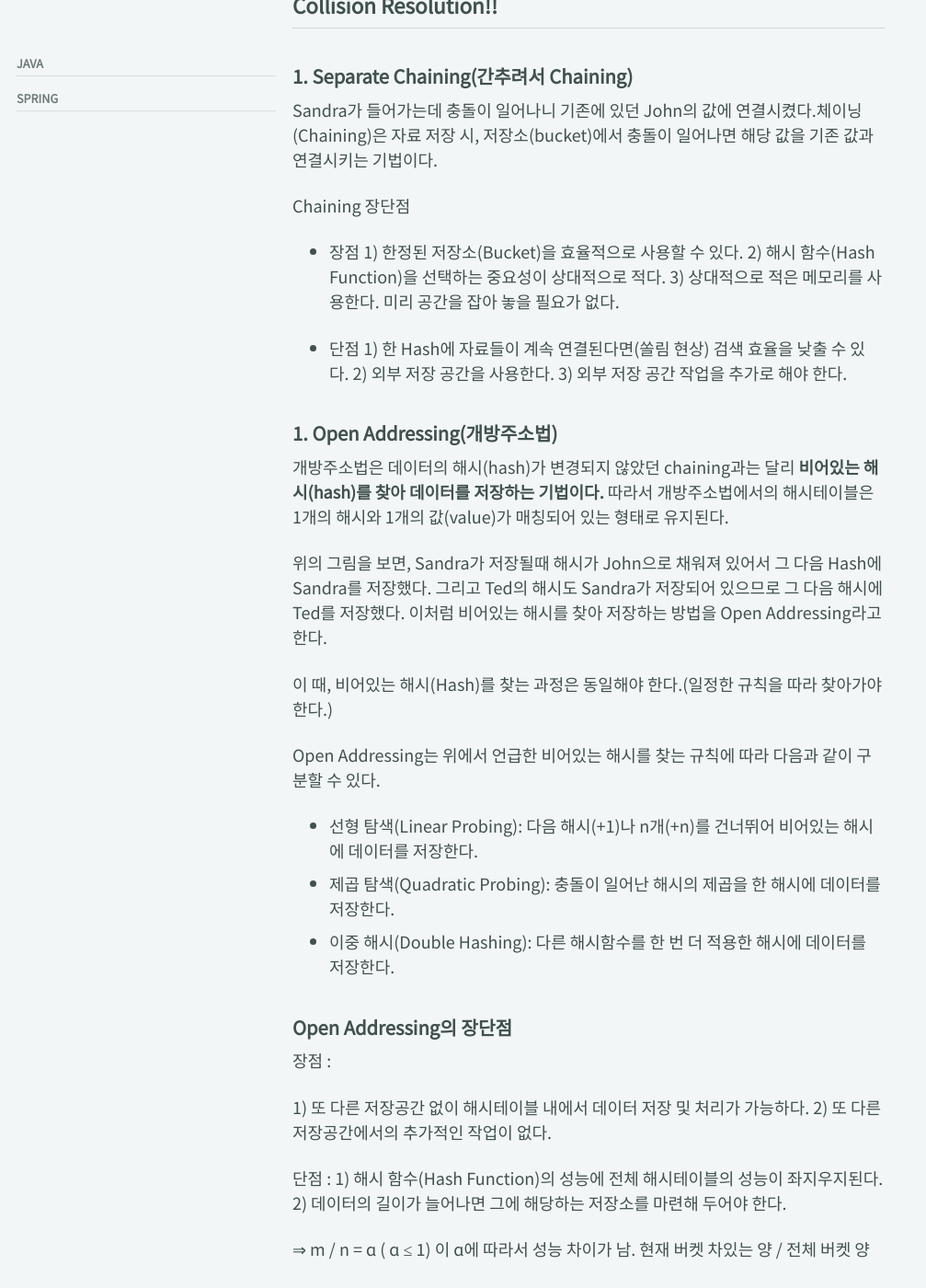
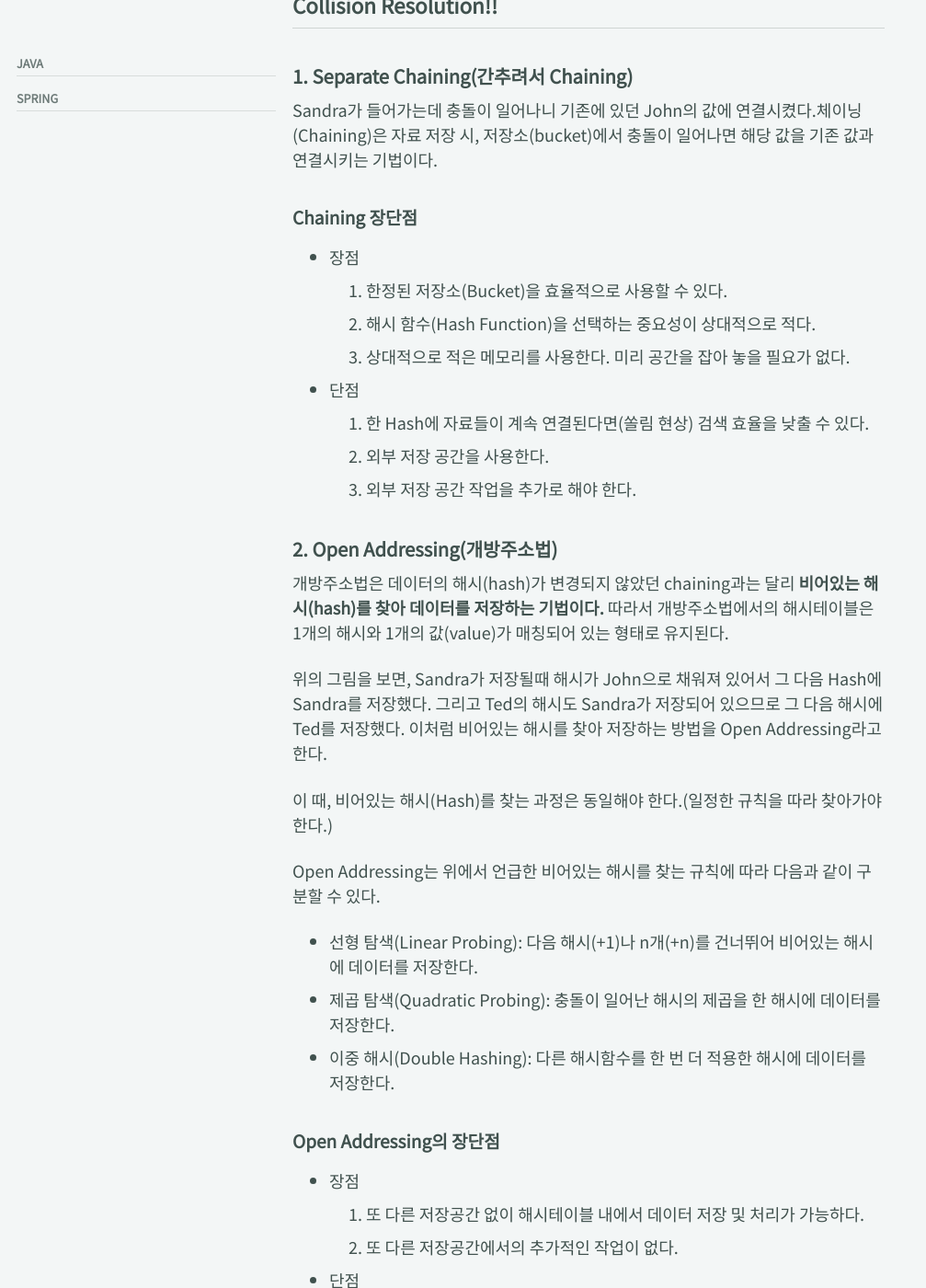
Before and after one commit to BaeJi77/BaeJi77.github.io, a Jekyll site: the page built from _posts/dev/Computer Science/2021-02-28-data-structure(2).md, in a window 1280 px wide and 1400 px high, scrolled down 959 px. Shown: the whole window at 92% size, without its empty margins (0-1007 px from the left). Built offline with Jekyll 4.4.1, drawn with Linux system fonts in a browser that asks for light colours; cached includes are drawn as plain includes; nearby versions of some CDN libraries; comment, search, counter and statistics services are not loaded; some of the changed text lies outside the part shown.

Commit message:
글 형식 고침

```diff
--- a/_posts/dev/Computer Science/2021-02-28-data-structure(2).md
+++ b/_posts/dev/Computer Science/2021-02-28-data-structure(2).md
@@ -28,19 +28,19 @@ tags:
 
 Sandra가 들어가는데 충돌이 일어나니 기존에 있던 John의 값에 연결시켰다.체이닝(Chaining)은 자료 저장 시, 저장소(bucket)에서 충돌이 일어나면 해당 값을 기존 값과 연결시키는 기법이다.
 
-Chaining 장단점
+#### Chaining 장단점
 
 - 장점
-  1) 한정된 저장소(Bucket)을 효율적으로 사용할 수 있다.
-  2) 해시 함수(Hash Function)을 선택하는 중요성이 상대적으로 적다.
-  3) 상대적으로 적은 메모리를 사용한다. 미리 공간을 잡아 놓을 필요가 없다.
+  1. 한정된 저장소(Bucket)을 효율적으로 사용할 수 있다.
+  2. 해시 함수(Hash Function)을 선택하는 중요성이 상대적으로 적다.
+  3. 상대적으로 적은 메모리를 사용한다. 미리 공간을 잡아 놓을 필요가 없다.
 
 - 단점
-  1) 한 Hash에 자료들이 계속 연결된다면(쏠림 현상) 검색 효율을 낮출 수 있다.
-  2) 외부 저장 공간을 사용한다.
-  3) 외부 저장 공간 작업을 추가로 해야 한다.
+  1. 한 Hash에 자료들이 계속 연결된다면(쏠림 현상) 검색 효율을 낮출 수 있다.
+  2. 외부 저장 공간을 사용한다.
+  3. 외부 저장 공간 작업을 추가로 해야 한다.
 
-### 1. Open Addressing(개방주소법)
+### 2. Open Addressing(개방주소법)
 
 개방주소법은 데이터의 해시(hash)가 변경되지 않았던 chaining과는 달리 **비어있는 해시(hash)를 찾아 데이터를 저장하는 기법이다.** 따라서 개방주소법에서의 해시테이블은 1개의 해시와 1개의 값(value)가 매칭되어 있는 형태로 유지된다.
 
@@ -80,4 +80,5 @@ Open Addressing는 위에서 언급한 비어있는 해시를 찾는 규칙에
 
 # ref
 [정주홍님의 블로그](https://brunch.co.kr/@toughrogrammer/12)
+
 [ratsgo님의 블로그](https://ratsgo.github.io/data%20structure&algorithm/2017/10/25/hash/)
```
Also changed, not shown: other parts of _posts/dev/Computer Science/2021-02-28-data-structure(2).md (+9 -9 lines).
